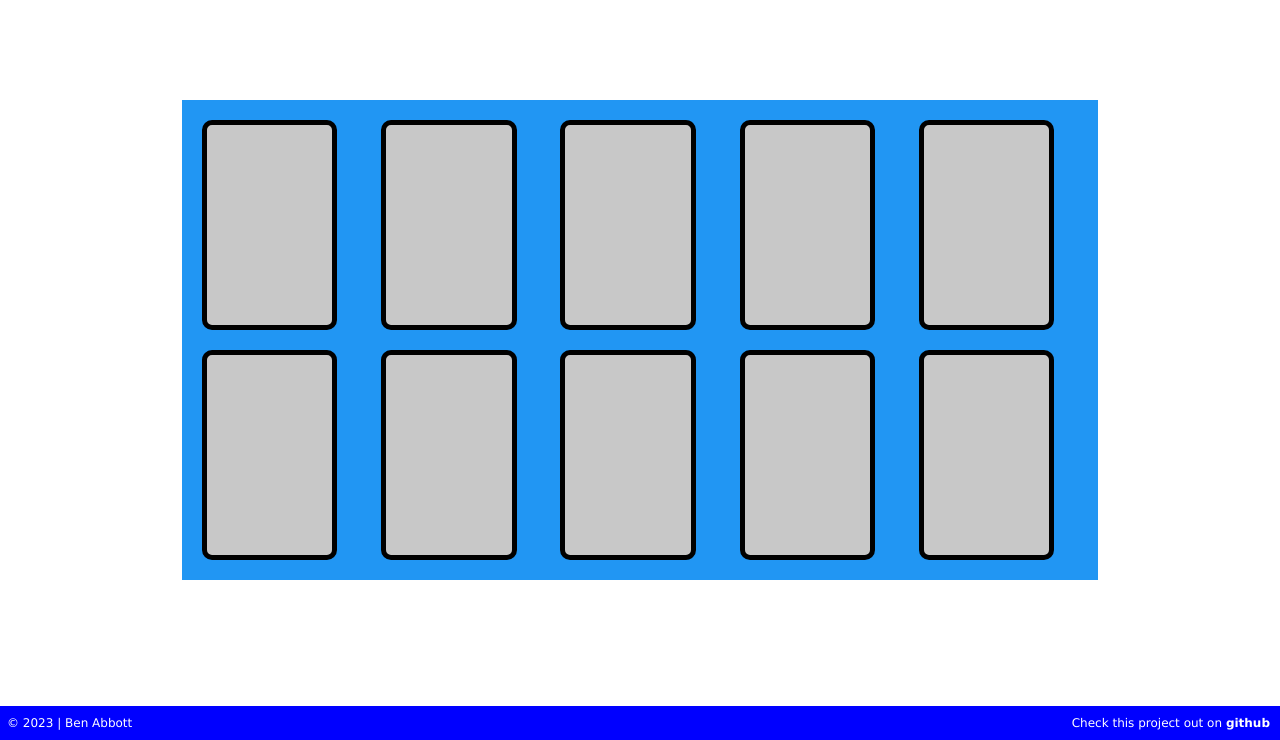
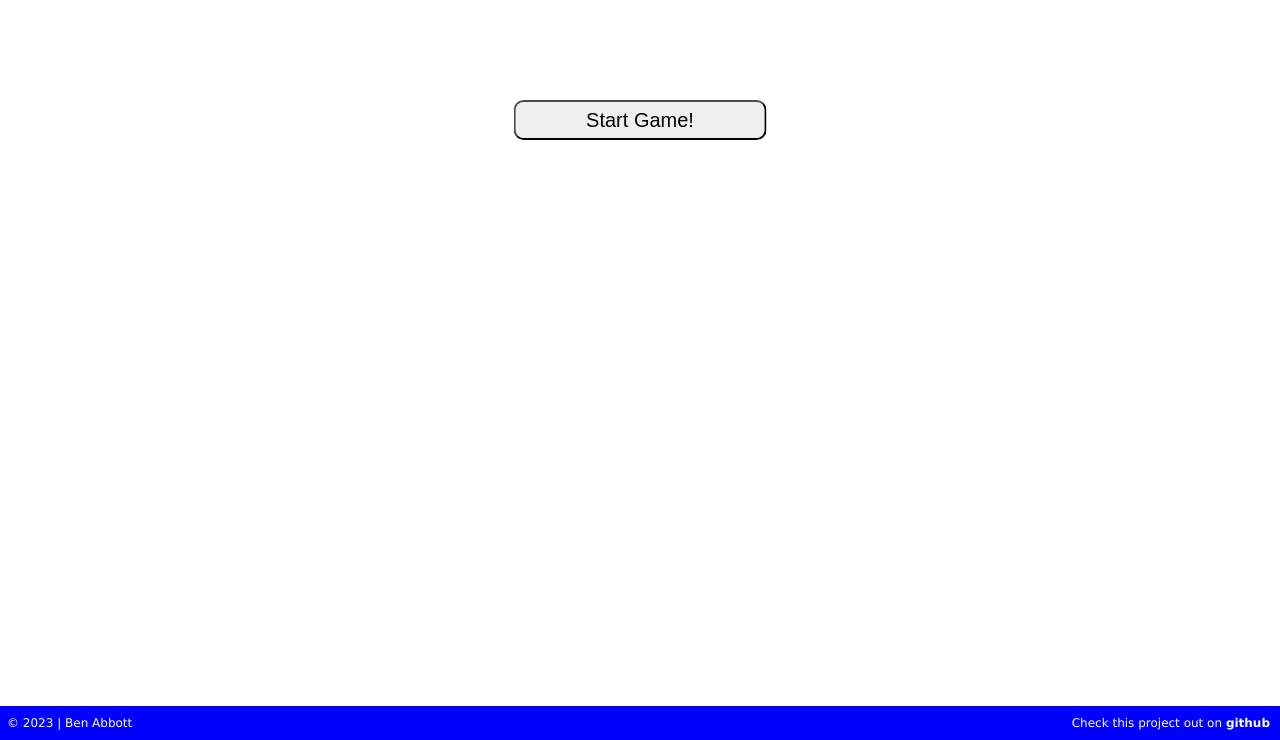
Before and after one commit to be-nny/web-dev-2023, a PHP site: page /pairs.php in a window 1280 px wide. Shown: the part 60-800 px from the top of the page. Run offline with PHP 8.4, Linux system fonts and the light colour scheme.

Commit message:
game v1.5

```diff
--- a/css/game-styles.css
+++ b/css/game-styles.css
@@ -1,22 +1,25 @@
 .game-container {
     display: grid;
-    background-color: #2196F3;
-    padding: 10px;
-    width: 70%;
-    position: fixed;
+    width: 90%;
+    border-radius: 7px;
+    position: absolute;
+    background-color: grey;
+    box-shadow: 5px 5px 4px 3px rgba(0, 0, 0, 0.2);
+    padding: 20px;
     top: 50%;
     left: 50%;
     transform: translate(-50%, -50%);
+    visibility: hidden;
 }
 
+@media (min-aspect-ratio: 16/10) {
     .card-img {
         position: absolute;
-    top: 0;
-    left: 0;
-    margin-top: 50px;
-    margin-left: 15.5%;
+        top: 50%;
+        left: 50%;
+        transform: translate(-50%, -50%);
         transition: all .2s ease-in-out;
-    width: 70%;
+        width: 80%;
         -webkit-user-drag: none;
         visibility: hidden;
 
@@ -27,16 +30,46 @@
         float: left;
         background-color: rgba(200, 200, 200);
         border: 5px solid;
-    padding: -10px;
         margin: 10px;
         height: 200px;
         width: 100%;
         transition: all .1s ease-in-out;
         border-radius: 10px;
+        box-shadow: 5px 5px 10px 3px rgba(0, 0, 0, 0.4);
+
+    }
+}
+
+@media (max-aspect-ratio: 16/9) {
+    .card-img {
+        position: absolute;
+        top: 50%;
+        left: 50%;
+        transform: translate(-50%, -50%);
+        transition: all .2s ease-in-out;
+        width: 80%;
+        -webkit-user-drag: none;
+        visibility: hidden;
+
+    }
+
+    .front-card-container {
+        position: relative;
+        float: left;
+        background-color: rgba(200, 200, 200);
+        border: 5px solid;
+        margin: 10px;
+        height: 300px;
+        width: 100%;
+        transition: all .1s ease-in-out;
+        border-radius: 10px;
+        box-shadow: 5px 5px 10px 3px rgba(0, 0, 0, 0.4);
+
+    }
 }
 
 .main-card-container {
-    width: 70%;
+    width: 85%;
 }
 
 .front-card-container:hover{
@@ -48,3 +81,56 @@
 .front-card-container:active{
     transform: scale(0.9);
 }
+
+#start-btn{
+    position: relative;
+    border-color: #4c4c4c;
+    font-size: 20px;
+    width: 20%;
+    border-radius: 10px;
+    height: 40px;
+    left: 50%;
+    transform: translate(-50%);
+    margin-top: 100px;
+}
+
+#win-container{
+    background-color: #cccccc;
+    padding: 5px;
+    border-radius: 5px;
+    box-shadow: 5px 5px 10px 3px rgba(0, 0, 0, 0.4);
+
+    display: inline-block;
+    position: absolute;
+    left: 50%;
+    top: 50%;
+    transform: translate(-50%, -50%);
+
+    font-family: Verdana;
+
+    visibility: hidden;
+}
+
+#win-container h3 {
+    font-weight: inherit;
+}
+
+
+#play_btn {
+    position: relative;
+    border-radius: 5px;
+    border-style: solid;
+    border-color: #4c4c4c;
+    width: 60px;
+    padding: 2px;
+}
+
+#quit_btn {
+    position: relative;
+    border-radius: 5px;
+    border-style: solid;
+    border-color: #4c4c4c;
+    width: 60px;
+    padding: 2px;
+
+}
--- a/css/nav_bar_styles.css
+++ b/css/nav_bar_styles.css
@@ -70,19 +70,6 @@
     .nav_bar li#avatar_img {
         float: left ;
     }
-
-    #display_avatar {
-        top: -5px;
-        width: 30px;
-        height: auto;
-        position: relative;
-    }
-
-    .avatarOverlay {
-        position: absolute;
-        width: 30px;
-        height: auto;
-    }
 }
 
 @media screen and (max-width: 500px) {
--- a/css/register_styles.css
+++ b/css/register_styles.css
@@ -48,7 +48,9 @@
 .avatar_create img{
     width: 50px;
     border-style: solid;
-    border-width: 1px;
+    border-color: #4c4c4c;
+    border-width: 2px;
+    border-radius: 10px;
     padding: 3px 3px 3px 3px;
     margin: 4px 4px 4px 4px;
     height: auto;
--- a/pairs.php
+++ b/pairs.php
@@ -11,6 +11,7 @@
     ?>
 
     <link rel="stylesheet" href="/css/game-styles.css">
+    <script type="text/javascript" src="scripts/GameLogic.js"></script>
 
 </head>
 <body>
@@ -19,6 +20,18 @@
     </div>
 
     <div id="main">
+        <div id="win-container">
+            <h1>You've Won!</h1>
+            <h3>Play again?</h3>
+            <button id='play_btn' type="button" onclick="onTryAgainClick();">Yes</button>
+            <button id='quit_btn' type='button' onclick="onQuitClick();">No</button>
+            <label id="score_label"></label>
+            <label id="time_label"></label>
+        </div>
+
+        <div class="start-container">
+            <button id='start-btn' type="button" onclick="start();">Start Game!</button>
+        </div>
         <div class="game-container"></div>
     </div>
 
@@ -26,8 +39,5 @@
         <?php @getFooter()?>
     </div>
 
-    <script type="module" src="scripts/MyAnimations.js"></script>
-    <script type="text/javascript" src="scripts/GameLogic.js"></script>
-
 </body>
 </html>
--- /dev/null
+++ b/php_scripts/score_post.php
@@ -0,0 +1 @@
+<?php
--- a/scripts/GameLogic.js
+++ b/scripts/GameLogic.js
@@ -1,13 +1,21 @@
-let num_pairs = 5;
+
+const num_pairs = 6;
 const skin_assets = ['skin/green.png', 'skin/red.png', 'skin/yellow.png']
 const eye_assets = ['eyes/closed.png', 'eyes/laughing.png', 'eyes/long.png', 'eyes/normal.png', 'eyes/rolling.png', 'eyes/winking.png'];
 const mouth_assets = ['mouth/open.png', 'mouth/sad.png', 'mouth/smiling.png', 'mouth/straight.png', 'mouth/surprise.png', 'mouth/teeth.png'];
+const score_multiplier = 100;
 
 let cards = [];
 let found_cards = [];
-
 let click_div_buffer = [];
 let click_card_buffer = [];
+
+let start_time = 0;
+let end_time = 0;
+let time_taken_secs = 0;
+
+let score = 0;
+let total_attempts = 1;
 
 let card = {
     mouth: '',
@@ -32,6 +40,7 @@ function setUpGame(){
         document.getElementsByClassName('game-container')[0].appendChild(main_div);
 
     }
+
     let temp = Object.create(cards);
     for(let i = temp.length-1; i >=0; i --){
         let random_index = Math.floor(Math.random() * temp.length);
@@ -65,6 +74,46 @@ function addCardToDiv(div, card){
     div.appendChild(same_card_value);
 }
 
+function checkWin(){
+    if(found_cards.length === cards.length){
+        winModal();
+    }
+}
+
+function winModal(){
+    end_time = Date.now();
+
+    setTimeout(() => {
+        for(let i = 0; i < document.getElementsByClassName('card-img').length; i ++){
+            document.getElementsByClassName('card-img')[i].style.visibility = 'hidden';
+        }
+        document.getElementsByClassName('game-container')[0].style.visibility = 'hidden';
+    }, 500);
+
+
+    time_taken_secs = (end_time - start_time) / 1000;
+    score = Math.ceil(time_taken_secs/total_attempts) * score_multiplier;
+
+    document.getElementById("win-container").style.visibility ='visible';
+    document.getElementById('score_label').innerHTML = "Score: " + score;
+    document.getElementById('time_label').innerHTML = "Time Taken: " + time_taken_secs + "s";
+}
+
+function onQuitClick(){
+    let score_json = {
+        'score': score,
+        'time': time_taken_secs,
+        'attempts': total_attempts
+    }
+    // TODO post request to leaderboard
+}
+
+function onTryAgainClick(){
+
+    // replace with /html/
+    window.location.replace("/web-dev-2023/pairs.php");
+}
+
 function cardClick(div){
     // getting the card that is clicked
     // disable any other clicking
@@ -94,14 +143,19 @@ function cardClick(div){
         click_card_buffer = [];
 
         if (card_1.id === card_2.id && card_1.unique_id !== card_2.unique_id) {
+            // if the card is a match
             found_cards.push(card_1);
             found_cards.push(card_2);
         } else {
-            // <-- flip animation here (flip back) -->
+            // <-- flip animation here (flip back) -->]
+            total_attempts += 1;
             setTimeout(() => {flipBack(c1);}, 500);
             setTimeout(() => {flipBack(c2);}, 500);
         }
     }
+
+    //checking if the user has won
+    checkWin();
 }
 
 function makeDeck(){
@@ -143,16 +197,20 @@ function shake(div){
 
 }
 
-function flipBack(div){
-    for(let i = 0; i < div.childNodes.length; i ++){
+function flipBack(div) {
+    for (let i = 0; i < div.childNodes.length; i++) {
         div.childNodes[i].style.visibility = 'hidden';
     }
 }
 
+function start() {
 
-function start(){
+    // hiding the start button and showing the card pane
+    document.getElementsByClassName('game-container')[0].style.visibility = 'visible';
+    document.getElementById("start-btn").style.visibility = 'hidden';
+
     makeDeck();
     setUpGame();
+
+    start_time = Date.now();
 }
-
-start();
--- a/scripts/MyAnimations.js
+++ /dev/null
@@ -1,15 +0,0 @@
-export function flip(div){
-    for(let i = 0; i < div.childNodes.length; i ++){
-        div.childNodes[i].style.visibility = 'visible';
-    }
-}
-
-export function shake(div){
-
-}
-
-export function flipBack(div){
-    for(let i = 0; i < div.childNodes.length; i ++){
-        div.childNodes[i].style.visibility = 'hidden';
-    }
-}
```
Also changed, not shown: css/card_styles.css (deleted, +0 -18 lines), scripts/UserInfo.js (line endings or trailing spaces). Lines whose indentation alone changed are shown as unchanged.
